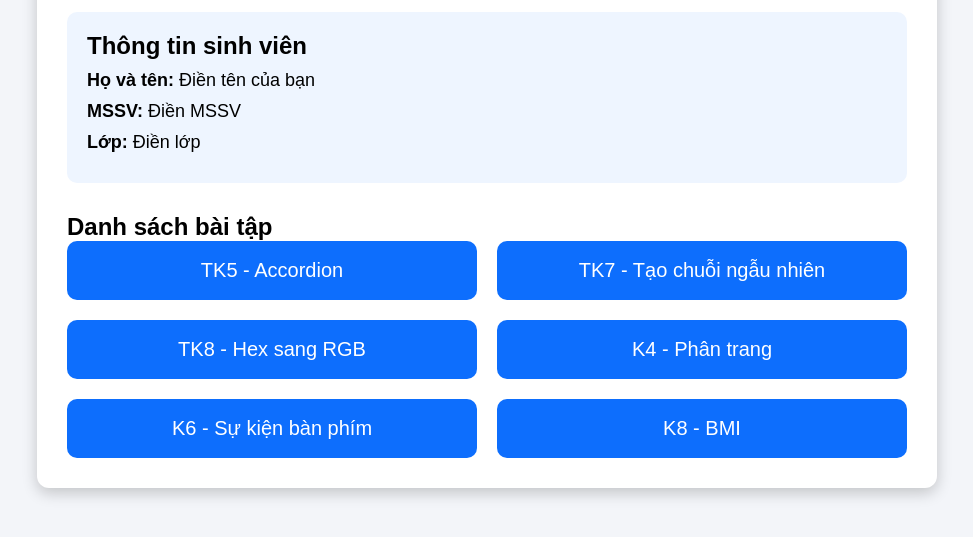
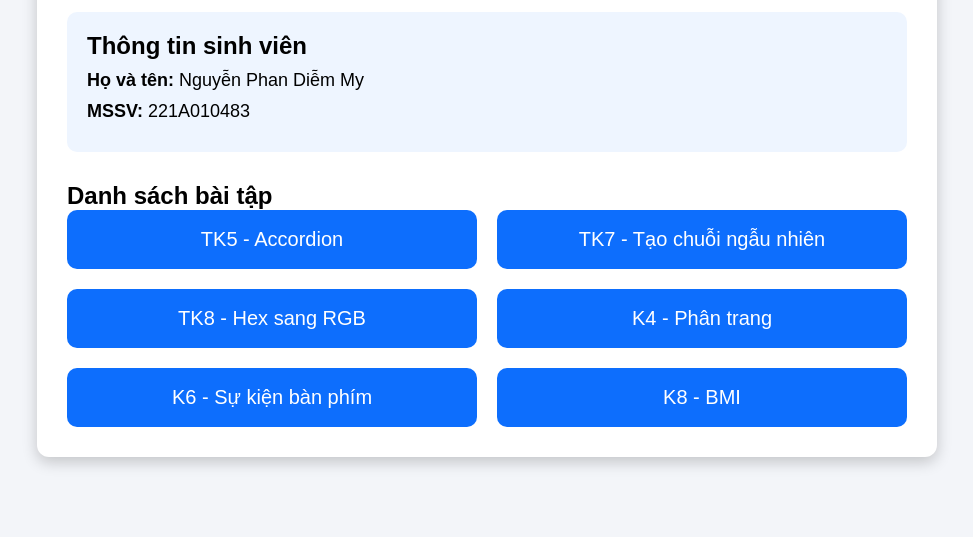
Before and after one commit to nguyenphandiemmy2004-lang/BT36, a plain HTML site: page index.html in a window 1280 px wide. Shown: the part 125-662 px from the top of the page, without its empty margins (153-1126 px from the left). Drawn offline with Linux system fonts and the light colour scheme.

Commit message:
Update index.html

```diff
--- a/index.html
+++ b/index.html
@@ -17,11 +17,9 @@
 
             <h2>Thông tin sinh viên</h2>
 
-            <p><b>Họ và tên:</b> Điền tên của bạn</p>
+            <p><b>Họ và tên:</b> Nguyễn Phan Diễm My</p>
 
-            <p><b>MSSV:</b> Điền MSSV</p>
-
-            <p><b>Lớp:</b> Điền lớp</p>
+            <p><b>MSSV:</b> 221A010483</p>
 
         </div>
 
```
